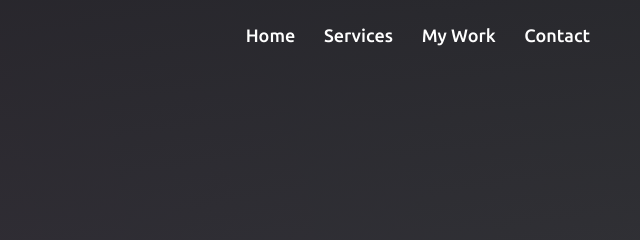
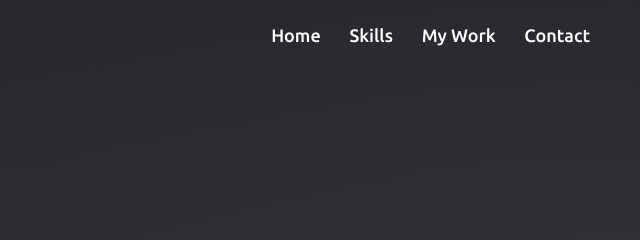
Before and after one commit to Kwesta96/my_website, a plain HTML site: page index.html in a window 1280 px wide. Shown: the top 240 px of the page, 610-1250 px from the left. Drawn offline with nearby package versions, Linux system fonts and the light colour scheme.

Commit message:
Update index.html

```diff
--- a/index.html
+++ b/index.html
@@ -29,7 +29,7 @@
     <link rel="stylesheet" href="./css/responsive/responsive.css">
 
 
-    <title>kwesi</title>
+    <title>Kwesi</title>
 </head>
 <!---->
 
@@ -39,7 +39,7 @@
             <div class="logo"><a href="#home">Portfo<span>lio.</span></a></div>
             <ul class="menu-items">
                 <li><a href="#home" class="menu-btn">Home</a></li>
-                <li><a href="#services" class="menu-btn">Services</a></li>
+                <li><a href="#services" class="menu-btn">Skills</a></li>
                 <li><a href="#mywork" class="menu-btn">My Work</a></li>
                 <li><a href="#contact" class="menu-btn">Contact</a></li>
             </ul>
```
